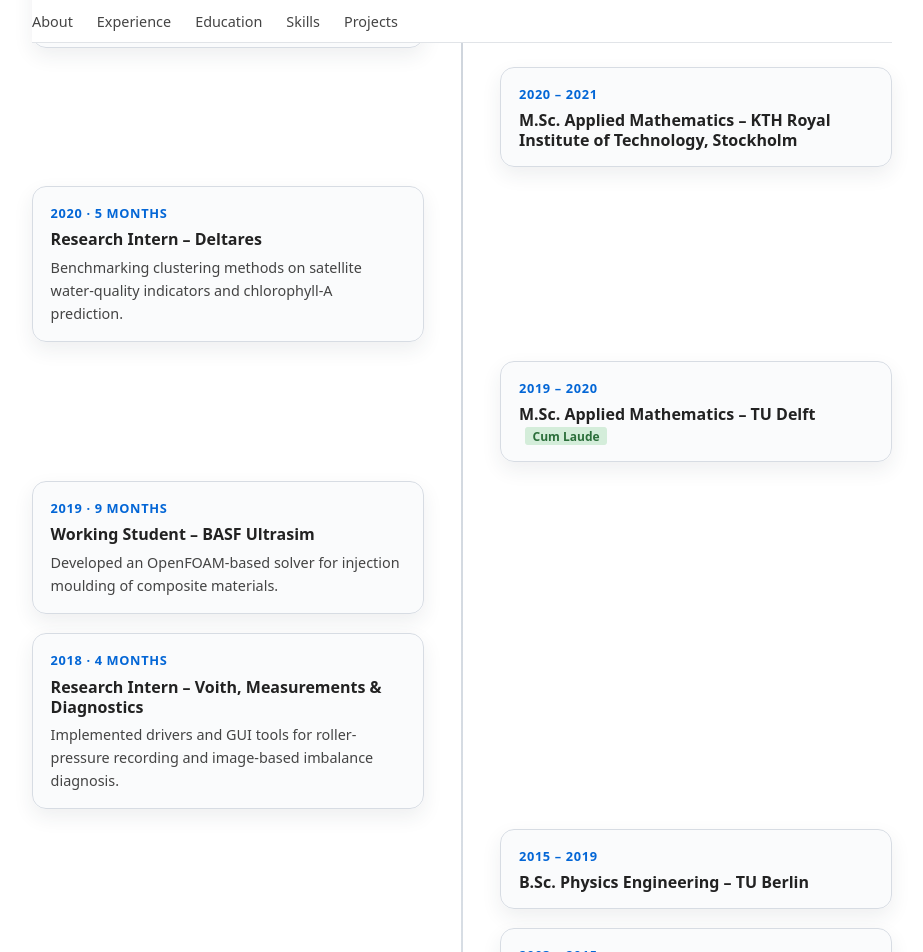
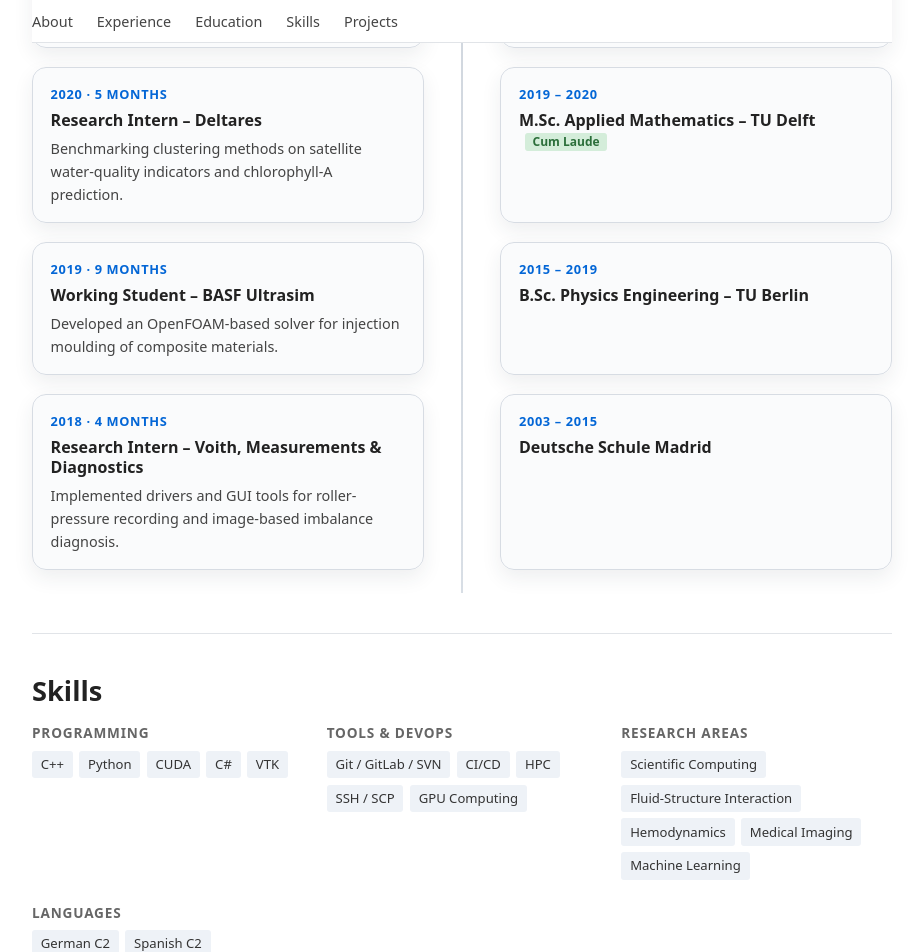
Before and after one commit to pjekenrico/pjekenrico.github.io, a Jekyll site: the page built from index.md, in a window 1280 px wide and 1400 px high, scrolled down 1458 px. Shown: the top 952 px of the window, without its empty margins (178-1101 px from the left). Built offline with Jekyll 4.4.1, drawn with Linux system fonts in a browser that asks for light colours.

Commit message:
Compacting line

```diff
--- a/index.md
+++ b/index.md
@@ -82,11 +82,6 @@ Computational mathematician and researcher specialising in high-performance comp
       <h3>Working Student &ndash; BASF Ultrasim</h3>
       <p>CNN-based parameter optimisation in polyurethane foaming simulations.</p>
     </article>
-    <div class="timeline-slot"></div>
-  </div>
-
-  <div class="timeline-row">
-    <div class="timeline-slot"></div>
     <article class="timeline-event timeline-event--right">
       <time>2020 &ndash; 2021</time>
       <h3>M.Sc. Applied Mathematics &ndash; KTH Royal Institute of Technology, Stockholm</h3>
@@ -99,11 +94,6 @@ Computational mathematician and researcher specialising in high-performance comp
       <h3>Research Intern &ndash; Deltares</h3>
       <p>Benchmarking clustering methods on satellite water-quality indicators and chlorophyll-A prediction.</p>
     </article>
-    <div class="timeline-slot"></div>
-  </div>
-
-  <div class="timeline-row">
-    <div class="timeline-slot"></div>
     <article class="timeline-event timeline-event--right">
       <time>2019 &ndash; 2020</time>
       <h3>M.Sc. Applied Mathematics &ndash; TU Delft <span class="badge">Cum Laude</span></h3>
@@ -116,7 +106,10 @@ Computational mathematician and researcher specialising in high-performance comp
       <h3>Working Student &ndash; BASF Ultrasim</h3>
       <p>Developed an OpenFOAM-based solver for injection moulding of composite materials.</p>
     </article>
-    <div class="timeline-slot"></div>
+    <article class="timeline-event timeline-event--right">
+      <time>2015 &ndash; 2019</time>
+      <h3>B.Sc. Physics Engineering &ndash; TU Berlin</h3>
+    </article>
   </div>
 
   <div class="timeline-row">
@@ -125,19 +118,6 @@ Computational mathematician and researcher specialising in high-performance comp
       <h3>Research Intern &ndash; Voith, Measurements &amp; Diagnostics</h3>
       <p>Implemented drivers and GUI tools for roller-pressure recording and image-based imbalance diagnosis.</p>
     </article>
-    <div class="timeline-slot"></div>
-  </div>
-
-  <div class="timeline-row">
-    <div class="timeline-slot"></div>
-    <article class="timeline-event timeline-event--right">
-      <time>2015 &ndash; 2019</time>
-      <h3>B.Sc. Physics Engineering &ndash; TU Berlin</h3>
-    </article>
-  </div>
-
-  <div class="timeline-row">
-    <div class="timeline-slot"></div>
     <article class="timeline-event timeline-event--right">
       <time>2003 &ndash; 2015</time>
       <h3>Deutsche Schule Madrid</h3>
```
